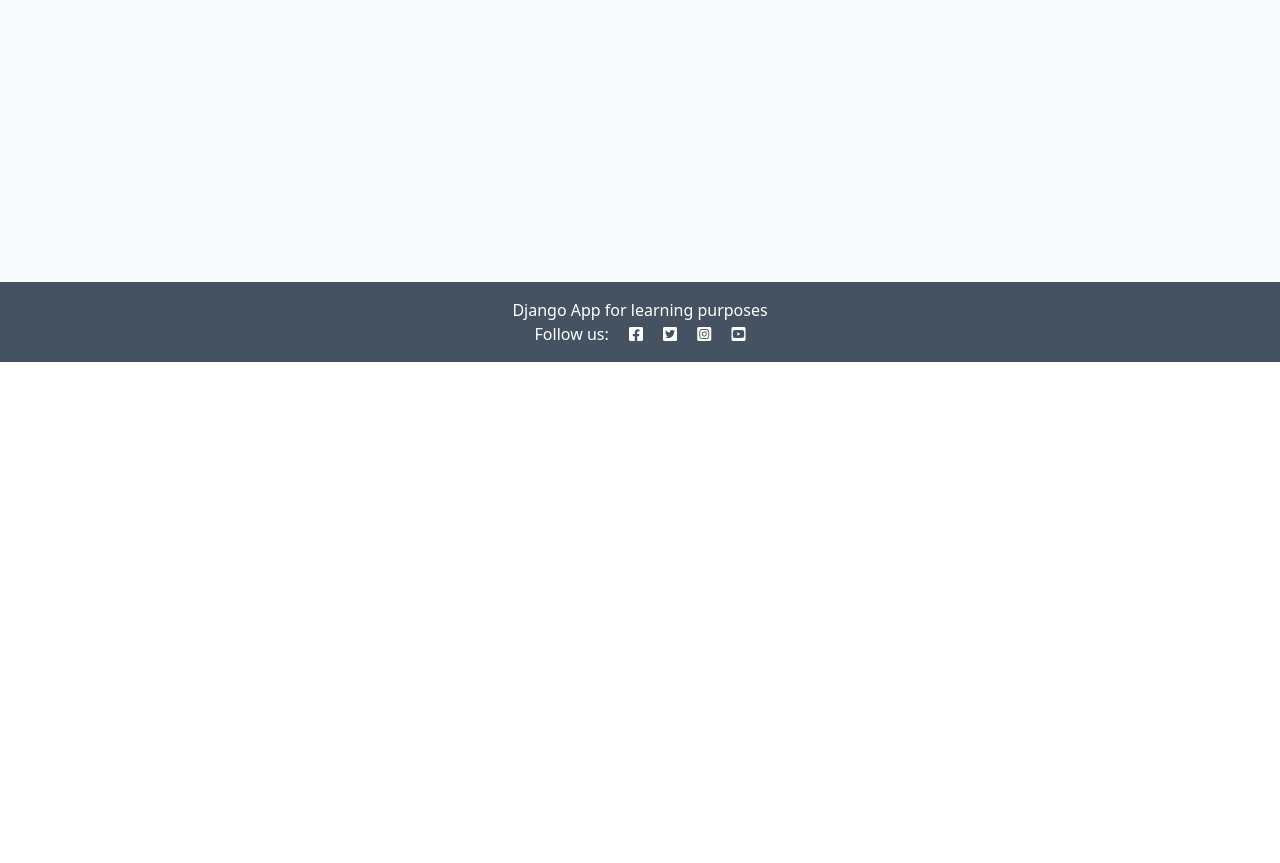
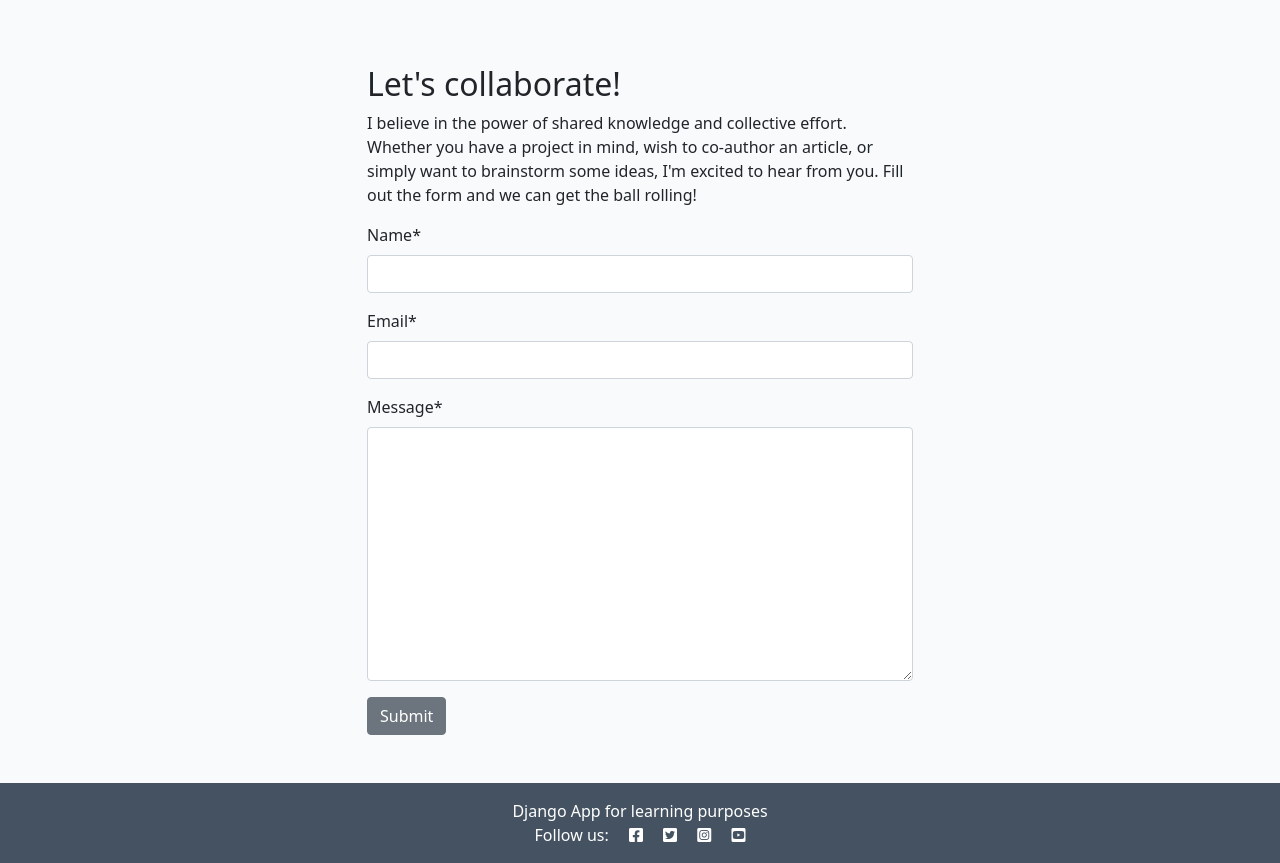
Before and after one commit to CedricNtwari/django-blog, a Django app: page /about/ in a window 1280 px wide. Shown: the part 438-1301 px from the top of the page. Before the commit the page ends 800 px from the top, so only its background shows below. Run offline with Django 4.2, Linux system fonts and the light colour scheme; data that the repository does not hold is empty; parts of the project's set-up code (start-up, migrations or seed data) failed here and were passed over; some libraries are stand-ins or nearby versions.

Commit message:
Added colloborate form to the About app

```diff
--- /dev/null
+++ b/about/forms.py
@@ -0,0 +1,8 @@
+from .models import CollaborateRequest
+from django import forms
+
+
+class CollaborateForm(forms.ModelForm):
+    class Meta:
+        model = CollaborateRequest
+        fields = ('name', 'email', 'message')
--- a/about/templates/about/about.html
+++ b/about/templates/about/about.html
@@ -1,13 +1,15 @@
-{% extends 'base.html' %} {% block content %} {% load static %}
+{% extends 'base.html' %}
+{% load static %}
+{% load crispy_forms_tags %}
+
+{% block content %}
 <div class="container mt-5">
     <div class="row">
-    <div class="col-4 text-center">
-      <img src="{% static 'images/nobody.jpg' %}" width="75%" />
+        <div class="col-12 col-md-4 text-center">
+            <img src="{% static 'images/nobody.jpg' %}" width="75%">
         </div>
-    <div class="col-8">
-      <!-- Title goes between these h2 tags -->
+        <div class="col-12 col-md-8">
             <h2>{{ about.title }}</h2>
-      <!-- Content goes directly underneath this -->
             {{ about.content | safe }}
         </div>
     </div>
@@ -18,5 +20,23 @@
           <p class="text-end"><em>Updated on: {{ about.updated_on }}</em></p>
         </div>
     </div>
+    <div class="row justify-content-center">
+        <div class="col-12 col-md-6 my-5">
+            <h2>Let's collaborate!</h2>
+            <p>I believe in the power of shared knowledge and collective effort.
+                Whether you have a project in mind, wish to co-author
+                an article, or simply want to brainstorm some ideas,
+                I'm excited to hear from you. Fill out the form
+                and we can get the ball rolling!</p>
+
+            <!-- add your form here. Your submit button should
+                                have the classes of btn, btn-secondary -->
+            <form method="post">
+                {{ collaborate_form | crispy }}
+                {% csrf_token %}
+                <button class="btn btn-secondary" type="submit">Submit</button>
+            </form>
+        </div>
+    </div>
 </div>
 {% endblock content %}
--- a/about/views.py
+++ b/about/views.py
@@ -1,5 +1,6 @@
 from django.shortcuts import render
 from .models import About
+from .forms import CollaborateForm
 
 # Create your views here.
 def about_me(request):
@@ -7,9 +8,12 @@ def about_me(request):
     Renders the About page
     """
     about = About.objects.all().order_by('-updated_on').first()
+    collaborate_form = CollaborateForm()
 
     return render(
         request,
         "about/about.html",
-        {"about": about},
+        {"about": about,
+         "collaborate_form": collaborate_form
+        },
     )
```
Lines whose indentation alone changed are shown as unchanged.
